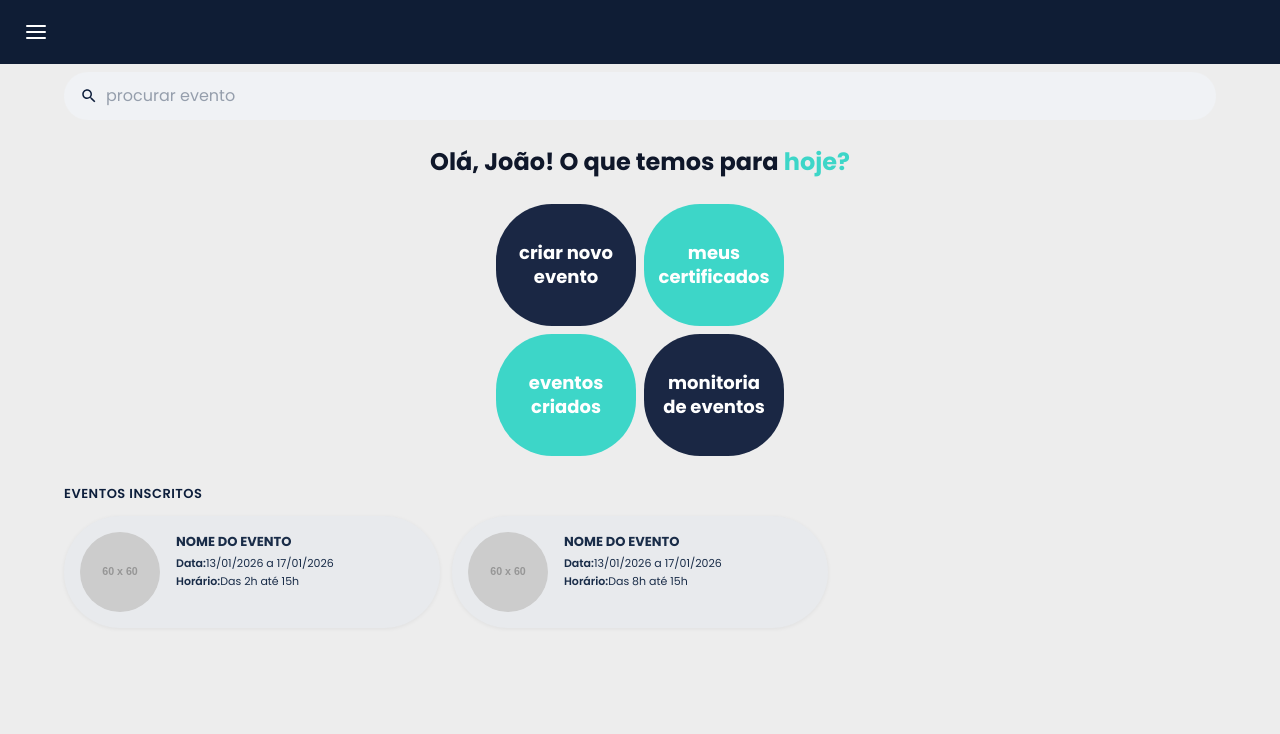
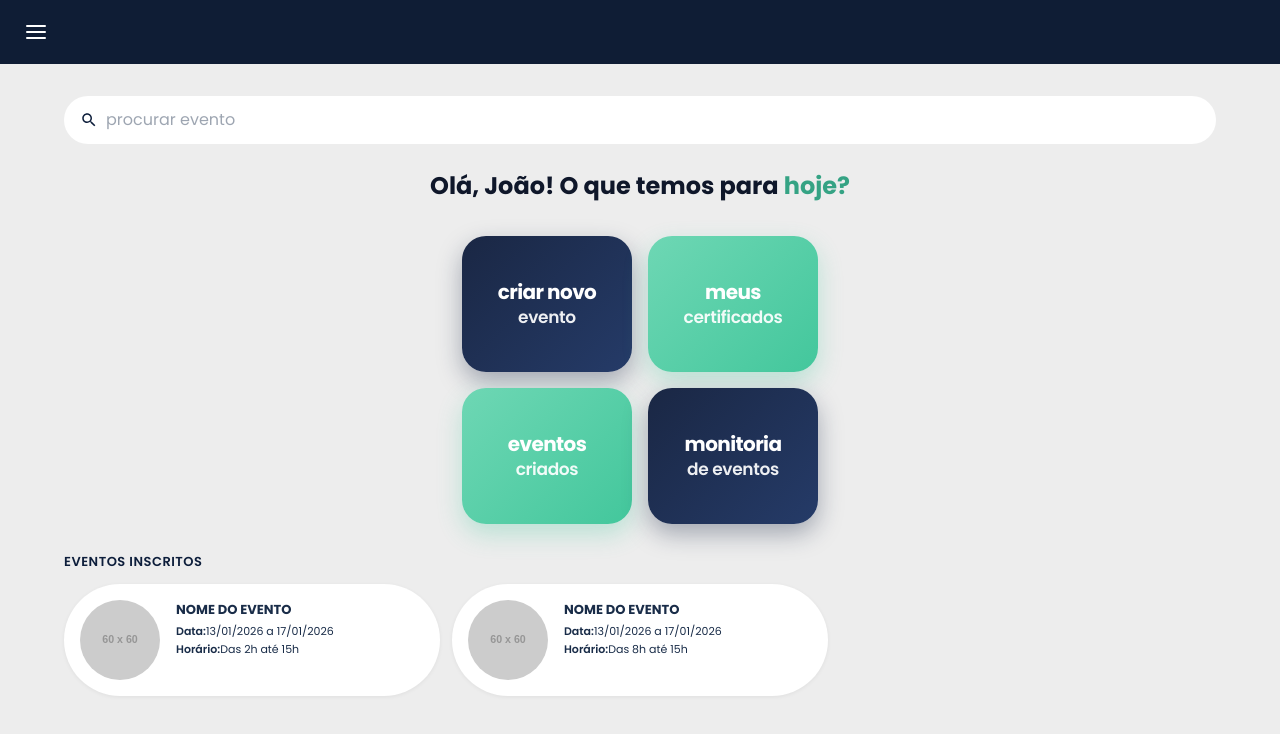
Before and after one commit to UCE020/UCE020-Front, a Next.js app: page /home in a window 1280 px wide. Shown: the top 734 px of the page. Built offline with nearby package versions, Linux system fonts and the light colour scheme; what @mui/material-nextjs would draw is missing.

Commit message:
feat: General improvements and color standardization

```diff
--- a/src/app/event/eventsCreated/page.tsx
+++ b/src/app/event/eventsCreated/page.tsx
@@ -1,8 +1,10 @@
-import { Box, Container, Typography } from "@mui/material";
+import { Box, Container, Typography, IconButton } from "@mui/material";
 
 import Header from "@/components/ui/Header";
 import { EventsList } from "@/components/EventsList";
 import { Event } from "@/types/event";
+import { ArrowBack } from "@mui/icons-material";
+
 
 const sampleEvents: Event[] = [
   {
@@ -49,28 +51,40 @@ const sampleEvents: Event[] = [
 
 export default function EventCreatedPage() {
   return (
-    <Box sx={{ minHeight: "100vh", bgcolor: "#F8FAFC" }}>
+    <Box sx={{ minHeight: "100vh", bgcolor: "background.default" }}>
       <Header user={{ name: "Sara" }} />
 
       <Container maxWidth="lg" sx={{ py: { xs: 2, md: 8 } }}>
+        <Box sx={{ display: "flex", flexDirection: "row", alignItems: "center", gap: 2 }}>
+            <IconButton
+              size="small"
+              sx={{
+                color: "text.secondary",
+                "&:hover": { bgcolor: "background.default" },
+              }}
+            >
+              <ArrowBack />
+
+            </IconButton>
+            <Typography
+              variant="h5"
+              sx={{
+                fontWeight: 600,
+                color: "text.primary",
+              }}
+            >
+              Eventos Criados
+            </Typography>
+          </Box>
+
         <Box sx={{ display: "flex", flexDirection: "column", gap: 2, alignItems: "center" }}>
-          <Typography
-            variant="h3"
-            component="h1"
-            sx={{
-              fontWeight: 700,
-              color: "#0F1D35",
-              textAlign: "center",
-            }}
-          >
-            Eventos Criados
-          </Typography>
 
           {/* Lista de eventos criados - substitua pelo mapeamento real dos seus dados */}
           <Box sx={{ width: "100%", maxWidth: 860 }}>
             <EventsList events={sampleEvents} />
           </Box>
         </Box>
+
       </Container>
     </Box>
   );
--- a/src/app/home/page.tsx
+++ b/src/app/home/page.tsx
@@ -38,14 +38,21 @@ export default function HomePage() {
   }
 
   return (
-    <Box sx={{ minHeight: "100dvh", bgcolor: "background.default" }}>
+    <Box sx={{ minHeight: "100dvh",
+    bgcolor: "background.default" }}>
       <Header
         user={USER}
         navLinks={NAV_LINKS}
         onLogout={() => console.log("logout")}
       />
 
-      <Box sx={{ maxWidth: 1200, mx: "auto", px: 3 }}>
+      <Box sx={{
+        maxWidth: 1200,
+        mx: "auto",
+        px: 3,
+        py: 3,
+        }}>
+
         <Searchbar value={search} onChange={setSearch} />
         <GreetingSection userName={USER.name} />
         <QuickActions />
--- a/src/components/EventCard.tsx
+++ b/src/components/EventCard.tsx
@@ -14,7 +14,7 @@ export function EventCard({ event, onClick }: EventCardProps) {
         gap: 2,
         p: 2,
         borderRadius: 8,
-        bgcolor: "#e8eaed",
+        bgcolor: "#FFF",
         cursor: "pointer",
         transition: "transform .15s, box-shadow .15s",
         "&:hover": { transform: "translateY(-2px)", boxShadow: 4 },
--- a/src/components/ui/Searchbar.tsx
+++ b/src/components/ui/Searchbar.tsx
@@ -18,7 +18,7 @@ export function Searchbar({ value, onChange, placeholder = "procurar evento" }:
         px: 2,
         py: 1,
         borderRadius: 50,
-        bgcolor: "#f0f2f5",
+        bgcolor: "#FFF",
         mt: 1,
       }}
     >
--- a/src/features/home/components/GreetingSection.tsx
+++ b/src/features/home/components/GreetingSection.tsx
@@ -11,7 +11,7 @@ export function GreetingSection({ userName }: GreetingSectionProps) {
       sx={{ py: 3, fontWeight: 700, lineHeight: 1.5, textAlign: "center" }}
     >
       Olá, {userName}! O que temos para{" "}
-      <Box component="span" sx={{ color: "#3dd6c8" }}>
+      <Box component="span" sx={{ color: "#35A384" }}>
         hoje?
       </Box>
     </Typography>
--- a/src/features/home/components/QuickActions.tsx
+++ b/src/features/home/components/QuickActions.tsx
@@ -1,57 +1,179 @@
 "use client";
 
 import Link from "next/link";
-import { Box } from "@mui/material";
+
+import {
+  Box,
+  Typography,
+  alpha,
+} from "@mui/material";
 
 const QUICK_ACTIONS = [
-  { line1: "criar novo",  line2: "evento",       variant: "navy", href: "/criar-evento"    },
-  { line1: "meus",        line2: "certificados", variant: "teal", href: "/certificados"    },
-  { line1: "eventos",     line2: "criados",      variant: "teal", href: "/event/eventsCreated" },
-  { line1: "monitoria",   line2: "de eventos",   variant: "navy", href: "/monitoria"       },
+  {
+    line1: "criar novo",
+    line2: "evento",
+    variant: "navy",
+    href: "/criar-evento",
+  },
+  {
+    line1: "meus",
+    line2: "certificados",
+    variant: "teal",
+    href: "/certificados",
+  },
+  {
+    line1: "eventos",
+    line2: "criados",
+    variant: "teal",
+    href: "/event/eventsCreated",
+  },
+  {
+    line1: "monitoria",
+    line2: "de eventos",
+    variant: "navy",
+    href: "/monitoria",
+  },
 ] as const;
+
+const COLORS = {
+  navy: {
+    background: "linear-gradient(135deg, #1A2744 0%, #253B68 100%)",
+    shadow: alpha("#1A2744", 0.35),
+  },
+
+  teal: {
+    background: "linear-gradient(135deg, #6ED7B4 0%, #43C79C 100%)",
+    shadow: alpha("#43C79C", 0.3),
+  },
+};
 
 export function QuickActions() {
   return (
     <Box
       sx={{
+        width: "100%",
+
         display: "grid",
-        gridTemplateColumns: "repeat(2, 140px)",
-        gap: 1,
+
+        gridTemplateColumns: {
+          xs: "repeat(2, minmax(140px, 1fr))",
+          sm: "repeat(2, 170px)",
+        },
+
+        gap: {
+          xs: 1.5,
+          sm: 2,
+        },
+
         justifyContent: "center",
-        mb: 1,
+
+        px: 2,
+        py: 1,
       }}
     >
-      {QUICK_ACTIONS.map((action) => (
+      {QUICK_ACTIONS.map((action) => {
+        const theme = COLORS[action.variant];
+
+        return (
           <Box
             key={action.href}
             component={Link}
             href={action.href}
             sx={{
-            width: 140,
-            height: 122,
+              position: "relative",
+
+              minHeight: {
+                xs: 122,
+                sm: 136,
+              },
+
+              borderRadius: "24px",
+
+              background: theme.background,
+
+              display: "flex",
+              alignItems: "center",
+              justifyContent: "center",
+
+              textDecoration: "none",
+
+              overflow: "hidden",
+
+              boxShadow: `0 10px 25px ${theme.shadow}`,
+
+              transition:
+                "transform .22s ease, box-shadow .22s ease, filter .22s ease",
+
+              "&:hover": {
+                transform: "translateY(-4px)",
+                filter: "brightness(1.03)",
+                boxShadow: `0 16px 34px ${theme.shadow}`,
+              },
+
+              "&:active": {
+                transform: "scale(0.98)",
+              },
+            }}
+          >
+            <Box
+              sx={{
+                position: "relative",
+                zIndex: 2,
+
                 display: "flex",
                 flexDirection: "column",
                 alignItems: "center",
-            justifyContent: "center",
-            border: "none",
-            borderRadius: 4,
-            cursor: "pointer",
-            bgcolor: action.variant === "navy" ? "#1a2744" : "#3dd6c8",
-            color: "#fff",
-            fontSize: 18,
-            fontWeight: 700,
-            lineHeight: 1.35,
+
                 textAlign: "center",
-            p: "10px 8px",
-            fontFamily: "inherit",
-            textDecoration: "none",
-            transition: "filter .15s, transform .15s",
-            "&:hover": { filter: "brightness(0.88)", transform: "translateY(-1px)" },
+
+                px: 1.5,
               }}
             >
-          {action.line1}<br />{action.line2}
+              <Typography
+                sx={{
+                  color: "#fff",
+
+                  fontSize: {
+                    xs: 18,
+                    sm: 20,
+                  },
+
+                  fontWeight: 800,
+
+                  lineHeight: 1.15,
+
+                  letterSpacing: "-0.03em",
+
+                  textTransform: "lowercase",
+                }}
+              >
+                {action.line1}
+              </Typography>
+
+              <Typography
+                sx={{
+                  color: "rgba(255,255,255,0.92)",
+
+                  fontSize: {
+                    xs: 16,
+                    sm: 17,
+                  },
+
+                  fontWeight: 600,
+
+                  lineHeight: 1.2,
+
+                  mt: 0.3,
+
+                  letterSpacing: "-0.02em",
+                }}
+              >
+                {action.line2}
+              </Typography>
             </Box>
-      ))}
+          </Box>
+        );
+      })}
     </Box>
   );
 }
--- a/src/hooks/useHomeEvents.ts
+++ b/src/hooks/useHomeEvents.ts
@@ -11,7 +11,7 @@ const MOCK_EVENTS: Event[] = [
     startDate: "13/01/2026",
     endDate: "17/01/2026",
     time: "Das 2h até 15h",
-    imageUrl: "https://placehold.co/60x60/4ecdc4/1a2744?text=E1",
+    imageUrl: "https://placehold.co/60x60/76E3BC/192C48?text=E1",
   },
   {
     id: "2",
@@ -19,7 +19,7 @@ const MOCK_EVENTS: Event[] = [
     startDate: "13/01/2026",
     endDate: "17/01/2026",
     time: "Das 8h até 15h",
-    imageUrl: "https://placehold.co/60x60/1a2744/4ecdc4?text=E2",
+    imageUrl: "https://placehold.co/60x60/192C48/76E3BC?text=E2",
   },
 ];
 
```
Also changed, not shown: public/images/certificado.png (deleted), public/images/certificadoVariacao.png (deleted). Lines whose indentation alone changed are shown as unchanged.
